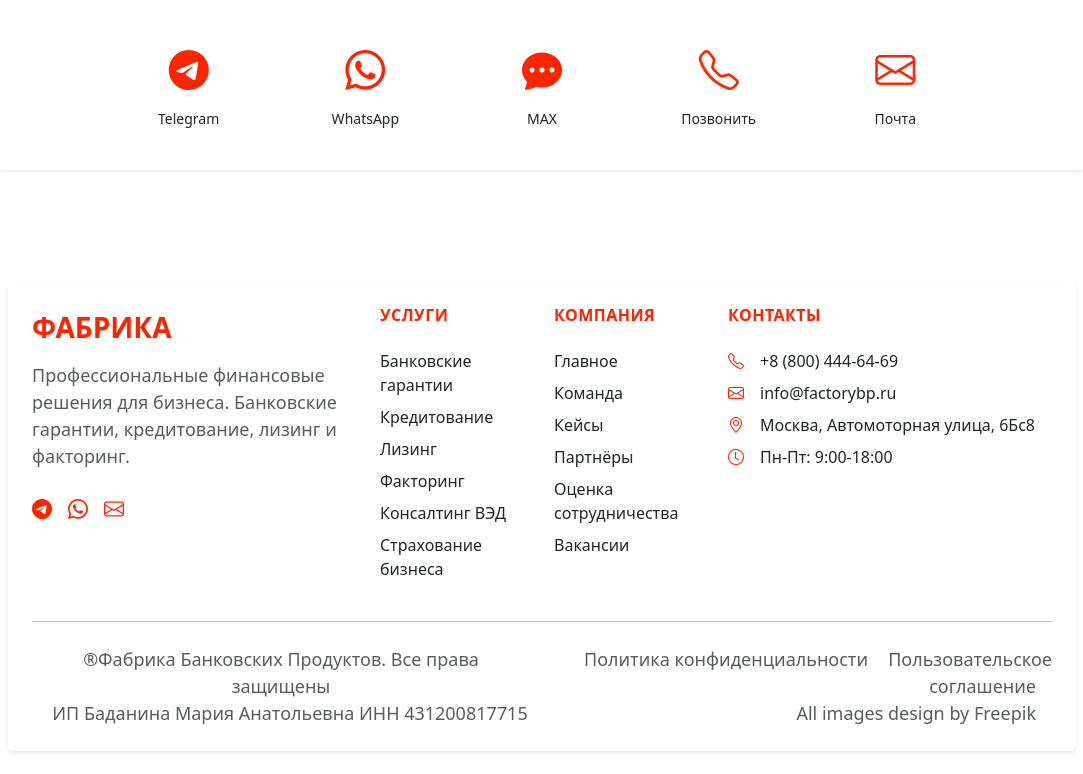
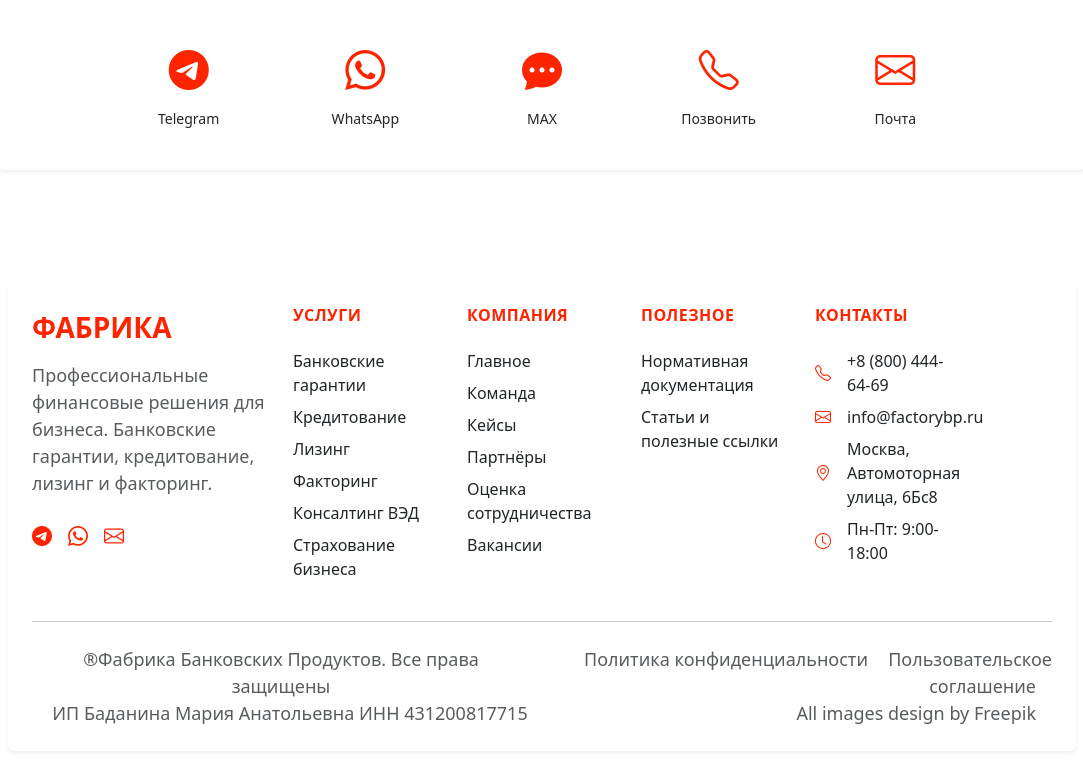
Before and after one commit to ant4p/factory, a Django app: page /about/basic/ in a window 1280 px wide. Shown: the part 3227-4001 px from the top of the page, without its empty margins (98-1181 px from the left). Run offline with Django 5.2, Linux system fonts and the light colour scheme; some libraries are stand-ins or nearby versions.

Commit message:
update footer

```diff
--- a/templates/footer.html
+++ b/templates/footer.html
@@ -3,7 +3,7 @@
         <div class="bg-white rounded shadow-sm p-4"> <!-- Белый блок контейнера остаётся -->
             <div class="row g-4">
                 <!-- Логотип и описание -->
-                <div class="col-lg-4 col-md-6">
+                <div class="col-lg-3 col-md-6">
                     <a class="navbar-brand fw-bold text-orange fs-3 mb-3 d-block" href="#">
                         ФАБРИКА
                     </a>
@@ -50,8 +50,18 @@
                     </ul>
                 </div>
 
+                <!-- Полезное -->
+                <div class="col-lg-2 col-md-6">
+                    <h6 class="text-orange text-uppercase fw-bold mb-4">Полезное</h6>
+                    <ul class="list-unstyled">
+                        <li class="mb-2"><a href={% url 'useful:useful_regulatory_docs' %} class="text-body text-decoration-none">Нормативная документация</a></li>
+                        <li class="mb-2"><a href={% url 'useful:useful_articles_and_links' %} class="text-body text-decoration-none">Статьи и полезные ссылки</a></li>
+                    </ul>
+                </div>
+
+
                 <!-- Контакты -->
-                <div class="col-lg-4 col-md-6">
+                <div class="col-lg-2 col-md-6">
                     <h6 class="text-orange text-uppercase fw-bold mb-4">Контакты</h6>
                     <div class="mb-3">
                         <div class="d-flex align-items-center mb-2">
```
